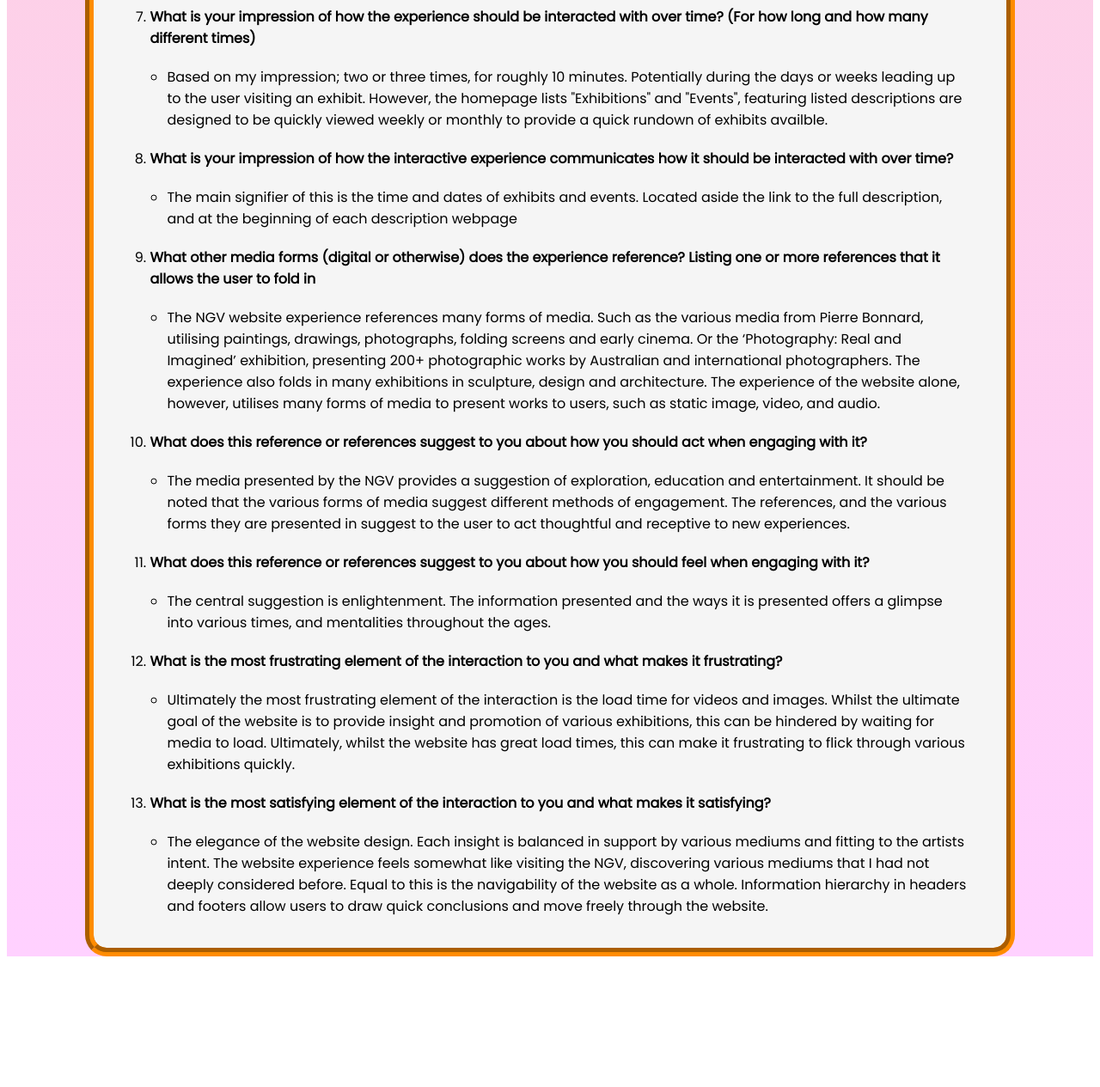
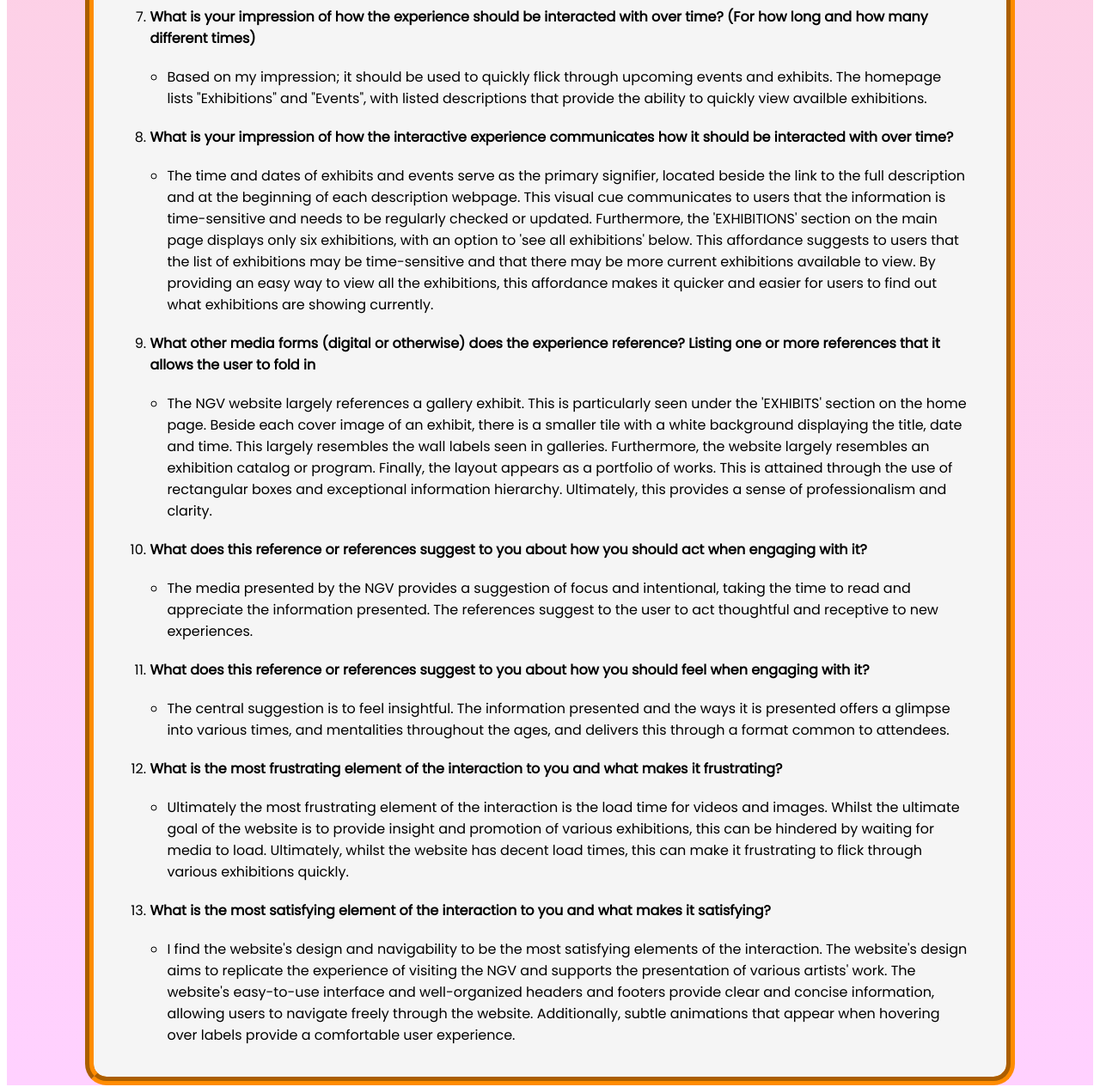
Before and after one commit to NewRealmMedia/NewRealmMedia.github.io, a plain HTML site: page im-2310/a1/index.html in a window 1280 px wide. Shown: the part 1984-3249 px from the top of the page at 86% size. Before the commit the page ends 3105 px from the top, so only its background shows below. Drawn offline with Linux system fonts and the light colour scheme.

Commit message:
Add files via upload

```diff
--- a/im-2310/a1/index.html
+++ b/im-2310/a1/index.html
@@ -57,7 +57,7 @@
                     <li>
                         <strong>What part of the experience did you spend the most time engaging with?</strong>
                             <ul class="text-block">
-                                <li>I engaged most with the artists statement and descriptions of the work.</li>
+                                <li>I engaged most with the artists statement and descriptions of the work</li>
                             </ul>
                     </li>
 
@@ -85,40 +85,47 @@
                     <li>
                         <strong>What is your impression of how the experience should be interacted with over time? (For how long and how many different times)</strong>
                             <ul class="text-block">
-                                <li>Based on my impression; two or three times, for roughly 10 minutes. Potentially during the days or weeks leading up to the user visiting an exhibit.
-                                    However, the homepage lists "Exhibitions" and "Events", featuring listed descriptions are designed to be quickly viewed weekly or monthly to provide a quick rundown of exhibits availble.</li>
+                                <li>Based on my impression; it should be used to quickly flick through upcoming events and exhibits.
+                                    The homepage lists "Exhibitions" and "Events", with listed descriptions that provide the ability to quickly view availble exhibitions.</li>
                             </ul>
                     </li>
 
                     <li>
                         <strong>What is your impression of how the interactive experience communicates how it should be interacted with over time?</strong>
                             <ul class="text-block">
-                                <li>The main signifier of this is the time and dates of exhibits and events. Located aside the link to the full description, and at the beginning of each description webpage</li>
+                                <li>The time and dates of exhibits and events serve as the primary signifier, located beside the link to the full description and at the beginning of each description webpage.
+                                    This visual cue communicates to users that the information is time-sensitive and needs to be regularly checked or updated.
+
+                                    Furthermore, the 'EXHIBITIONS' section on the main page displays only six exhibitions, with an option to 'see all exhibitions' below.
+                                    This affordance suggests to users that the list of exhibitions may be time-sensitive and that there may be more current exhibitions available to view.
+                                    By providing an easy way to view all the exhibitions, this affordance makes it quicker and easier for users to find out what exhibitions are showing currently.
+                                </li>
                             </ul>
                     </li>
 
                     <li>
                         <strong>What other media forms (digital or otherwise) does the experience reference? Listing one or more references that it allows the user to fold in</strong>
                             <ul class="text-block">
-                                <li>The NGV website experience references many forms of media. Such as the various media from Pierre Bonnard, utilising paintings, drawings, photographs, folding screens and early cinema.
-                                    Or the ‘Photography: Real and Imagined’ exhibition, presenting 200+ photographic works by Australian and international photographers.
-                                    The experience also folds in many exhibitions in sculpture, design and architecture.
-                                    The experience of the website alone, however, utilises many forms of media to present works to users, such as static image, video, and audio. </li>
+                                <li>The NGV website largely references a gallery exhibit. This is particularly seen under the 'EXHIBITS' section on the home page. Beside each cover image of
+                                    an exhibit, there is a smaller tile with a white background displaying the title, date and time. This largely resembles the wall labels seen in galleries. Furthermore,
+                                    the website largely resembles an exhibition catalog or program. Finally, the layout appears as a portfolio of works. This is attained through the use of rectangular boxes
+                                    and exceptional information hierarchy. Ultimately, this provides a sense of professionalism and clarity.</li>
                             </ul>
                     </li>
 
                     <li>
                         <strong>What does this reference or references suggest to you about how you should act when engaging with it?</strong>
                             <ul class="text-block">
-                                <li>The media presented by the NGV provides a suggestion of exploration, education and entertainment. It should be noted that the various forms of media suggest different methods of engagement.
-                                    The references, and the various forms they are presented in suggest to the user to act thoughtful and receptive to new experiences.</li>
+                                <li>The media presented by the NGV provides a suggestion of focus and intentional, taking the time to read and appreciate the information presented.
+                                    The references suggest to the user to act thoughtful and receptive to new experiences.</li>
                             </ul>
                     </li>
 
                     <li>
                         <strong>What does this reference or references suggest to you about how you should feel when engaging with it?</strong>
                             <ul class="text-block">
-                                <li>The central suggestion is enlightenment. The information presented and the ways it is presented offers a glimpse into various times, and mentalities throughout the ages.</li>
+                                <li>The central suggestion is to feel insightful. The information presented and the ways it is presented offers a glimpse into various times, and mentalities throughout the ages,
+                                    and delivers this through a format common to attendees.</li>
                             </ul>
                     </li>
 
@@ -127,17 +134,19 @@
                             <ul class="text-block">
                                 <li>Ultimately the most frustrating element of the interaction is the load time for videos and images.
                                     Whilst the ultimate goal of the website is to provide insight and promotion of various exhibitions, this can be hindered by waiting for media to load.
-                                    Ultimately, whilst the website has great load times, this can make it frustrating to flick through various exhibitions quickly.</li>
+                                    Ultimately, whilst the website has decent load times, this can make it frustrating to flick through various exhibitions quickly.</li>
                         </ul>
                     </li>
 
                     <li>
                         <strong>What is the most satisfying element of the interaction to you and what makes it satisfying?</strong>
                             <ul class="text-block">
-                                <li>The elegance of the website design. Each insight is balanced in support by various mediums and fitting to the artists intent.
-                                    The website experience feels somewhat like visiting the NGV, discovering various mediums that I had not deeply considered before.
-                                    Equal to this is the navigability of the website as a whole.
-                                    Information hierarchy in headers and footers allow users to draw quick conclusions and move freely through the website.</li>
+                                <li>I find the website's design and navigability to be the most satisfying elements of the interaction.
+                                    The website's design aims to replicate the experience of visiting the NGV and supports the presentation of various artists' work.
+                                    The website's easy-to-use interface and well-organized headers and footers provide clear and concise information, allowing users to navigate freely through the website.
+                                    Additionally, subtle animations that appear when hovering over labels provide a comfortable user experience.
+
+                                </li>
                             </ul>
                     </li>
 
```
